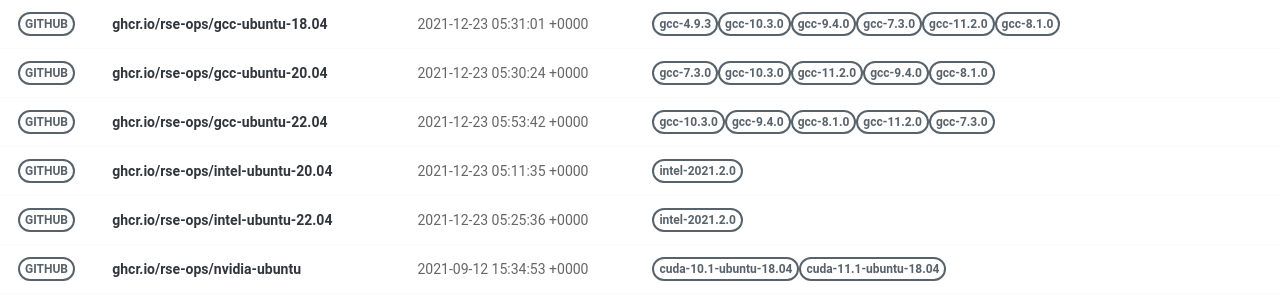
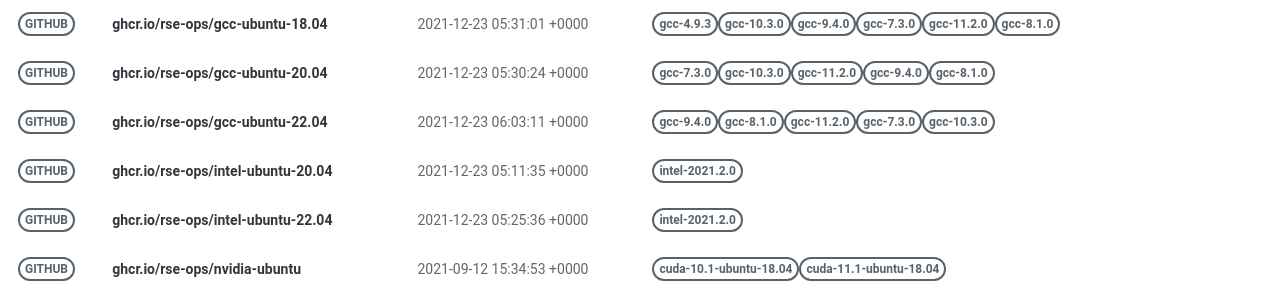
Before and after one commit to rse-ops/docker-images, a Jekyll site: the page built from pages/index.md, in a window 1280 px wide. Shown: the part 375-675 px from the top of the page. Built offline with Jekyll 4.4.1, drawn with Linux system fonts in a browser that asks for light colours; nearby versions of some CDN libraries.

Commit message:
Automated push to update library 2021-12-23

```diff
--- a/_library/ghcr.io-rse-ops-gcc-ubuntu-22.04.md
+++ b/_library/ghcr.io-rse-ops-gcc-ubuntu-22.04.md
@@ -1,14 +1,11 @@
 ---
 layout: container
 name: ghcr.io/rse-ops/gcc-ubuntu-22.04
-updated_at: 2021-12-23 05:53:42.075464
+updated_at: 2021-12-23 06:03:11.876691
 
 
 container_url: https://github.com/orgs/rse-ops/packages/container/package/gcc-ubuntu-22.04
 versions:
- - tag: gcc-10.3.0
-   dockerfile: https://github.com/rse-ops/docker-images/blob/main/ubuntu/gcc/Dockerfile
-   manifest: https://crane.ggcr.dev/manifest/ghcr.io/rse-ops/gcc-ubuntu-22.04:gcc-10.3.0
  - tag: gcc-9.4.0
    dockerfile: https://github.com/rse-ops/docker-images/blob/main/ubuntu/gcc/Dockerfile
    manifest: https://crane.ggcr.dev/manifest/ghcr.io/rse-ops/gcc-ubuntu-22.04:gcc-9.4.0
```
Also changed, not shown: other parts of _library/ghcr.io-rse-ops-gcc-ubuntu-22.04.md (+3 -0 lines).
